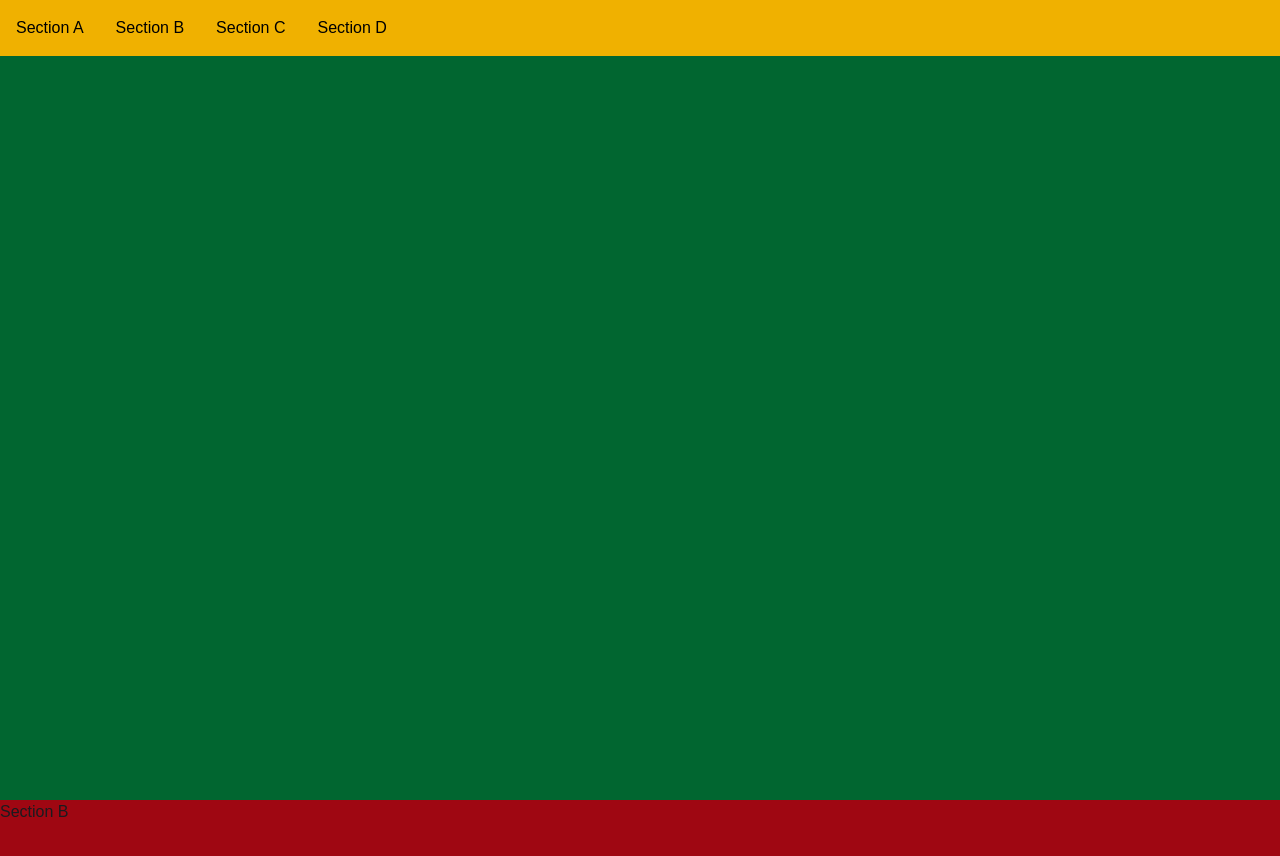
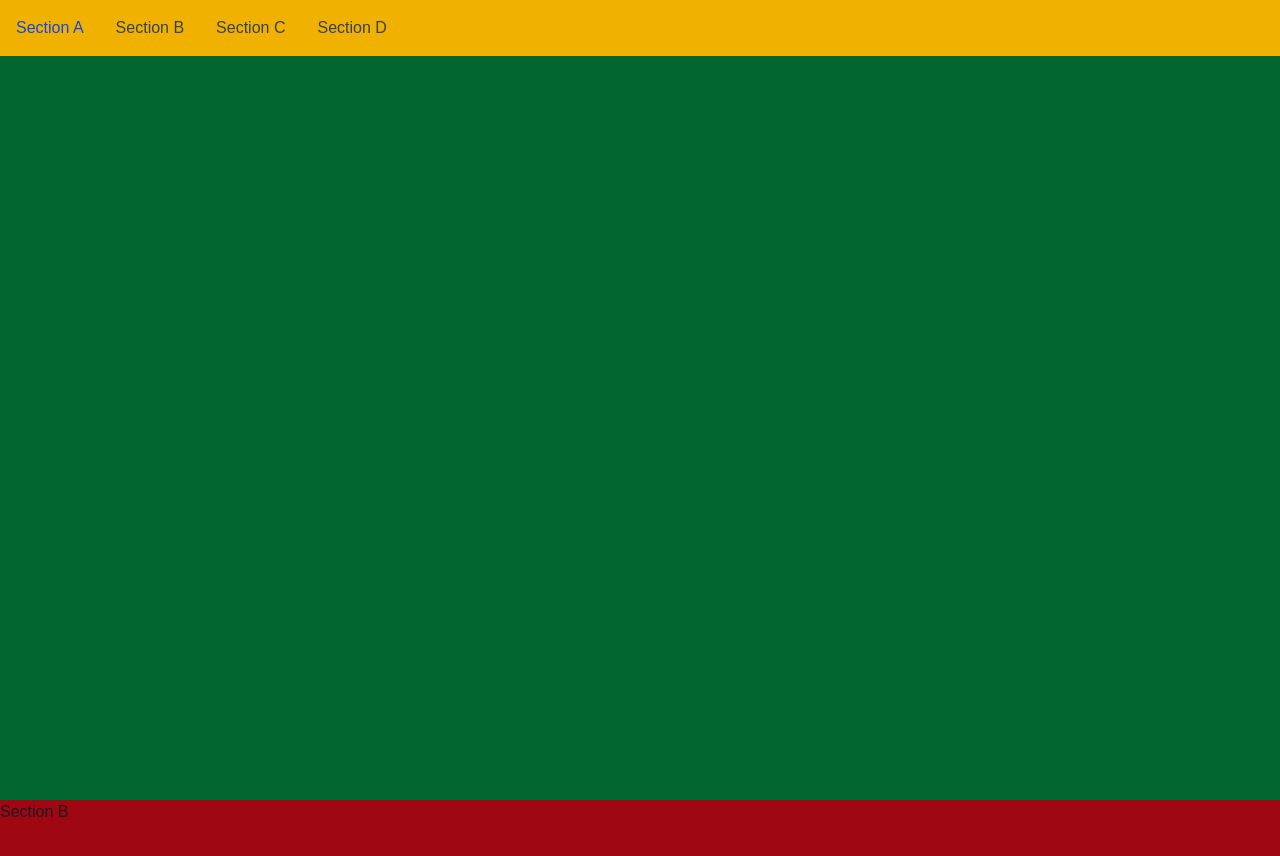
Before and after one commit to 11amanraj/portfolio-april-2025, a Next.js app: page / in a window 1280 px wide. Shown: the top 856 px of the page. Built offline with nearby package versions, Linux system fonts and the light colour scheme.

Commit message:
Added styling to navigation links

```diff
--- a/app/Components/CaseStudy/CaseStudy.tsx
+++ b/app/Components/CaseStudy/CaseStudy.tsx
@@ -1,10 +1,37 @@
-import React from 'react'
+'use client'
+
+import React, { useState, useEffect } from 'react'
 import PageNavigation from './PageNavigation'
 
 const CaseStudy = () => {
+    const sections = [
+        {
+            key: 0,
+            id: 'section-a',
+            title: 'Section A'
+        },
+        {
+            key: 1,
+            id: 'section-b',
+            title: 'Section B'
+        },
+        {
+            key: 2,
+            id: 'section-c',
+            title: 'Section C'
+        },
+        {
+            key: 3,
+            id: 'section-d',
+            title: 'Section D'
+        },
+    ]
+
+    const [activeSection, SetActiveSection] = useState(sections[0].id)
+
   return (
     <div>
-        <PageNavigation />
+        <PageNavigation activeSection={activeSection} />
         <section id='section-a' className='h-screen w-full bg-green-800'>Section A</section>
         <section id='section-b' className='h-screen w-full bg-red-800'>Section B</section>
         <section id='section-c' className='h-screen w-full bg-black'>Section C</section>
--- a/app/Components/CaseStudy/PageNavigation.tsx
+++ b/app/Components/CaseStudy/PageNavigation.tsx
@@ -1,12 +1,14 @@
 import React from 'react'
 
-const PageNavigation = () => {
-  return (
+const PageNavigation: React.FC<{activeSection: string}> = ({activeSection}) => {
+  console.log(activeSection)
+
+    return (
     <div className='fixed left-0 right-0 top-0 flex gap-8 p-4 bg-yellow-500 text-black'>
-        <a href='#section-a'>Section A</a>
-        <a href='#section-b'>Section B</a>
-        <a href='#section-c'>Section C</a>
-        <a href='#section-d'>Section D</a>
+        <a href='#section-a' className={`${activeSection === 'section-a' ? 'text-blue-700' : 'text-gray-700'}`}>Section A</a>
+        <a href='#section-b' className={`${activeSection === 'section-b' ? 'text-blue-700' : 'text-gray-700'}`}>Section B</a>
+        <a href='#section-c' className={`${activeSection === 'section-c' ? 'text-blue-700' : 'text-gray-700'}`}>Section C</a>
+        <a href='#section-d' className={`${activeSection === 'section-d' ? 'text-blue-700' : 'text-gray-700'}`}>Section D</a>
     </div>
   )
 }
```
